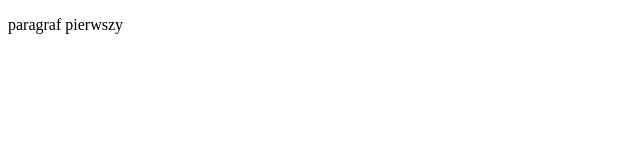
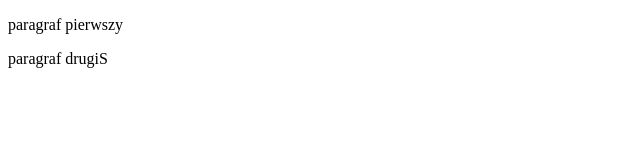
Before and after one commit to agao1318/agao1318.github.io, a plain HTML site: page index.html in a window 1280 px wide. Shown: the whole page, without its empty margins (0-640 px from the left). Drawn offline with Linux system fonts and the light colour scheme.

Commit message:
dodano drugi paragraf na galezi alfa-version

```diff
--- a/index.html
+++ b/index.html
@@ -8,5 +8,6 @@
 </head>
 <body>
     <p>paragraf pierwszy</p>
+    <p>paragraf drugiS</p>
 </body>
 </html>
```
